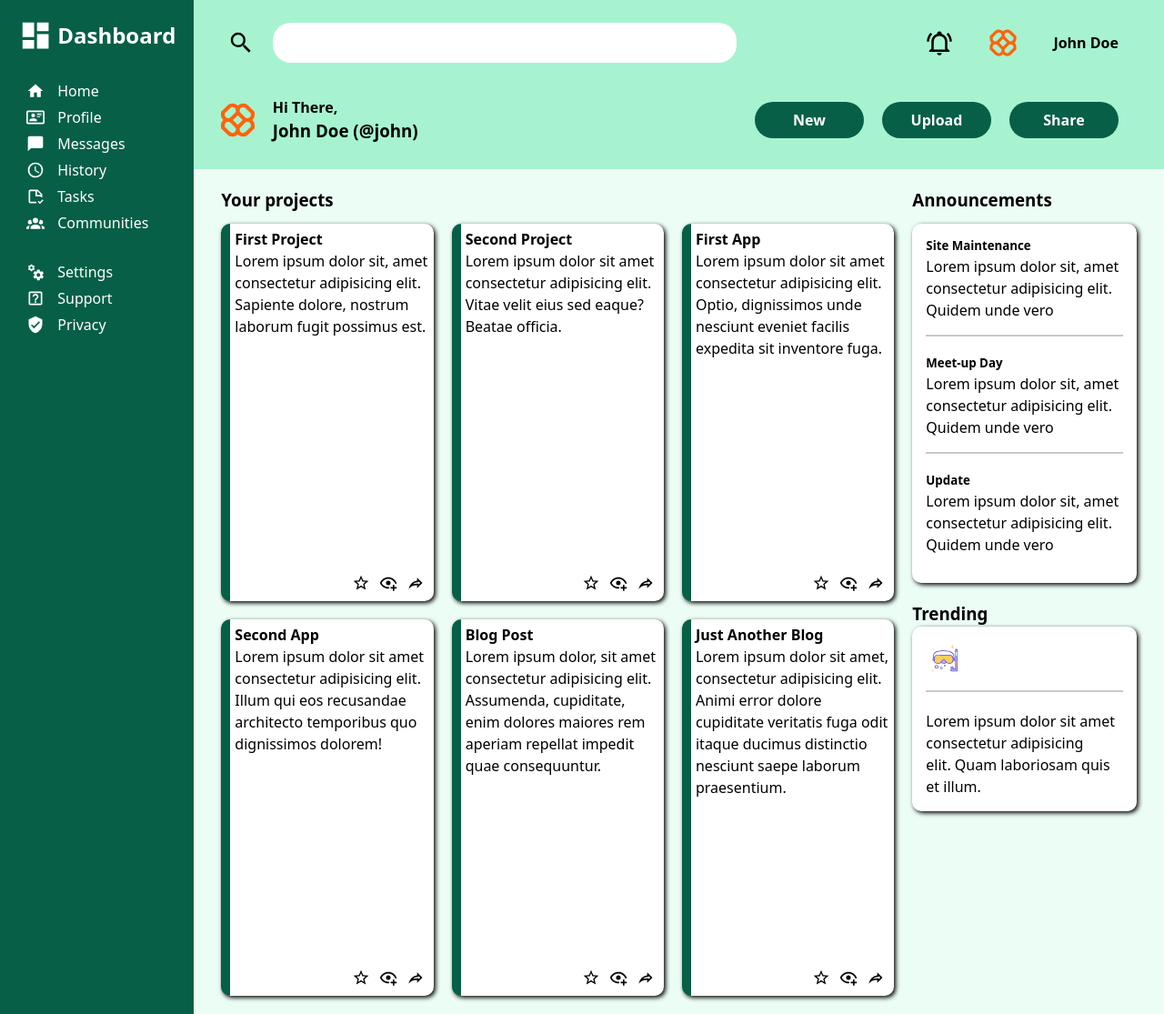
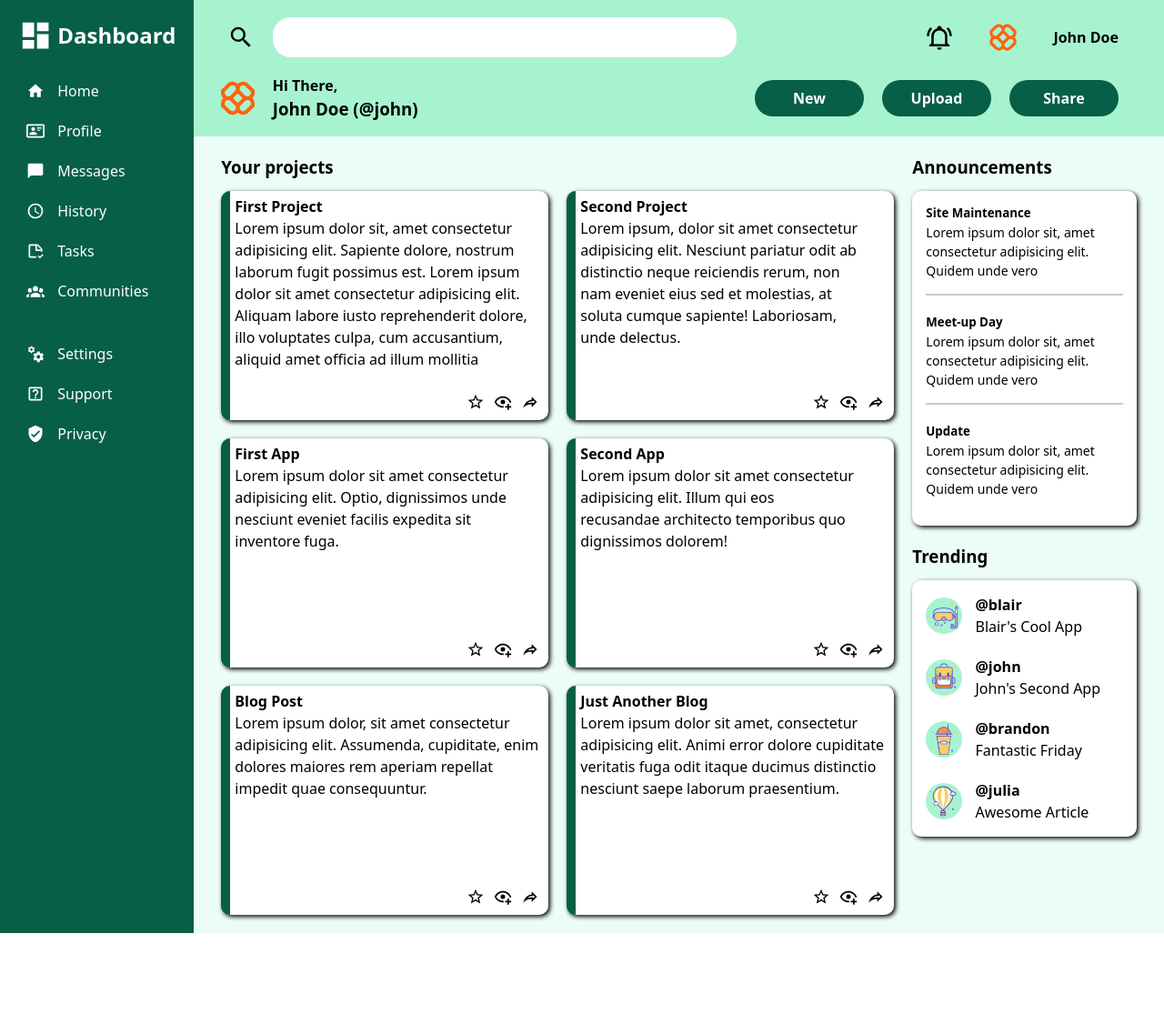
Before and after one commit to rob467/admin-dashboard, a plain HTML site: page index.html in a window 1280 px wide. Shown: the whole page at 91% size. After the commit the page ends 1026 px from the top, so only its background shows below. Drawn offline with Linux system fonts and the light colour scheme.

Commit message:
Added trending content and altered card grid
Added logos and text to trending card. Altered
the card grid to 2 columns by 3 rows.

```diff
--- a/index.html
+++ b/index.html
@@ -58,7 +58,7 @@
                 <h3>Your projects</h3>
                 <div class="card">
                     <h4>First Project</h4>
-                    <p>Lorem ipsum dolor sit, amet consectetur adipisicing elit. Sapiente dolore, nostrum laborum fugit possimus est.</p>
+                    <p>Lorem ipsum dolor sit, amet consectetur adipisicing elit. Sapiente dolore, nostrum laborum fugit possimus est. Lorem ipsum dolor sit amet consectetur adipisicing elit. Aliquam labore iusto reprehenderit dolore, illo voluptates culpa, cum accusantium, aliquid amet officia ad illum mollitia</p>
                     <div class="card-symbols">
                         <ul>
                             <li><svg xmlns="http://www.w3.org/2000/svg" viewBox="0 0 24 24"><title>star-outline</title><path d="M12,15.39L8.24,17.66L9.23,13.38L5.91,10.5L10.29,10.13L12,6.09L13.71,10.13L18.09,10.5L14.77,13.38L15.76,17.66M22,9.24L14.81,8.63L12,2L9.19,8.63L2,9.24L7.45,13.97L5.82,21L12,17.27L18.18,21L16.54,13.97L22,9.24Z" /></svg></li>
@@ -69,7 +69,7 @@
                 </div>
                 <div class="card">
                     <h4>Second Project</h4>
-                    <p>Lorem ipsum dolor sit amet consectetur adipisicing elit. Vitae velit eius sed eaque? Beatae officia.</p>
+                    <p>Lorem ipsum, dolor sit amet consectetur adipisicing elit. Nesciunt pariatur odit ab distinctio neque reiciendis rerum, non nam eveniet eius sed et molestias, at soluta cumque sapiente! Laboriosam, unde delectus.</p>
                     <div class="card-symbols">
                         <ul>
                             <li><svg xmlns="http://www.w3.org/2000/svg" viewBox="0 0 24 24"><title>star-outline</title><path d="M12,15.39L8.24,17.66L9.23,13.38L5.91,10.5L10.29,10.13L12,6.09L13.71,10.13L18.09,10.5L14.77,13.38L15.76,17.66M22,9.24L14.81,8.63L12,2L9.19,8.63L2,9.24L7.45,13.97L5.82,21L12,17.27L18.18,21L16.54,13.97L22,9.24Z" /></svg></li>
@@ -142,11 +142,27 @@
             </div>
             <div class="trending">
                 <h3>Trending</h3>
-                <div class="announcements-card">
+                <div class="trending-container">
                     <div class="trending-card">
                         <img src="font-icons/diving-goggles-svgrepo-com.svg" alt="diving goggles logo">
+                        <h4>@blair</h4>
+                        <span>Blair's Cool App</span>
                     </div>
-                    <p>Lorem ipsum dolor sit amet consectetur adipisicing elit. Quam laboriosam quis et illum.</p>
+                    <div class="trending-card">
+                        <img src="font-icons/bag-svgrepo-com.svg" alt="bag logo">
+                        <h4>@john</h4>
+                        <span>John's Second App</span>
+                    </div>
+                    <div class="trending-card">
+                        <img src="font-icons/drinks-svgrepo-com.svg" alt="drink logo">
+                        <h4>@brandon</h4>
+                        <span>Fantastic Friday</span>
+                    </div>
+                    <div class="trending-card">
+                        <img src="font-icons/hot-air-balloon-svgrepo-com.svg" alt="hot air balloon logo">
+                        <h4>@julia</h4>
+                        <span>Awesome Article</span>
+                    </div>
                 </div>
             </div>
         </div>
--- a/styles.css
+++ b/styles.css
@@ -50,7 +50,7 @@
 .container {
     display: grid;
     grid-template-columns: 1fr 5fr;
-    grid-template-rows: 1fr 5fr;
+    grid-template-rows: minmax(1fr, 150px) 5fr;
     /* height: 100vh; */
 }
 
@@ -86,12 +86,21 @@
 
 }
 
-.sidebar svg {
-    justify-self: center;
+.sidebar span {
+    margin-bottom: 15px;
 }
 
+.sidebar svg:nth-of-type(1) {
+  margin-bottom: 0px;
+}
+
+.sidebar svg {
+  justify-self: center;
+  margin-bottom: 15px;
+}
 
 .header {
+    max-height: 150px;
     background-color: #a7f3d0;
     grid-column: 2 / 3;
     display: grid;
@@ -183,8 +192,9 @@ svg {
   grid-column: 1 / 2;
   grid-row: 1 / 3;
   display: grid;
-  grid-template-columns: 1fr 1fr 1fr;
-  grid-template-rows: 20px 1fr 1fr;
+  grid-template-columns: 1fr 1fr;
+  grid-template-rows: 20px 1fr 1fr 1fr;
+  align-items: stretch;
   gap: 20px;
 }
 
@@ -199,10 +209,10 @@ svg {
 }
 
 .cards-container h3 {
-  grid-column: 1 / 4;
+  grid-column: 1 / 3;
 }
 
-.card, .announcements-card {
+.card, .announcements-card, .trending-container {
   background-color: white;
   padding: 5px;
   border-radius: 10px;
@@ -230,7 +240,7 @@ ul {
   gap: 20px;
 }
 
-.announcements-card {
+.announcements-card, .trending-container {
   border: none;
   padding: 15px;
   display: flex;
@@ -246,7 +256,33 @@ ul {
   border: none;
 }
 
+.announcement p {
+  font-size: 14px;
+}
+
 .trending-card img {
   width: 40px;
   height: 40px;
+  background-color: #a7f3d0;
+  border-radius: 20px;
+  grid-row: 1 / 3;
+  align-self: center;
 }
+
+.trending {
+  display: grid;
+  grid-template-rows: 20px 1fr;
+  gap: 20px;
+  align-self: flex-start;
+}
+
+.trending-card {
+  display: grid;
+  grid-template-columns: 1fr 3fr;
+  grid-template-rows: 1fr 1fr;
+}
+
+.trending-card span {
+  grid-column: 2 / 3;
+  grid-row: 2 / 3;
+}
```
Also changed, not shown: font-icons/bag-svgrepo-com.svg (added), font-icons/coconut-tree-svgrepo-com.svg (added), font-icons/drinks-svgrepo-com.svg (added), font-icons/hot-air-balloon-svgrepo-com.svg (added).
